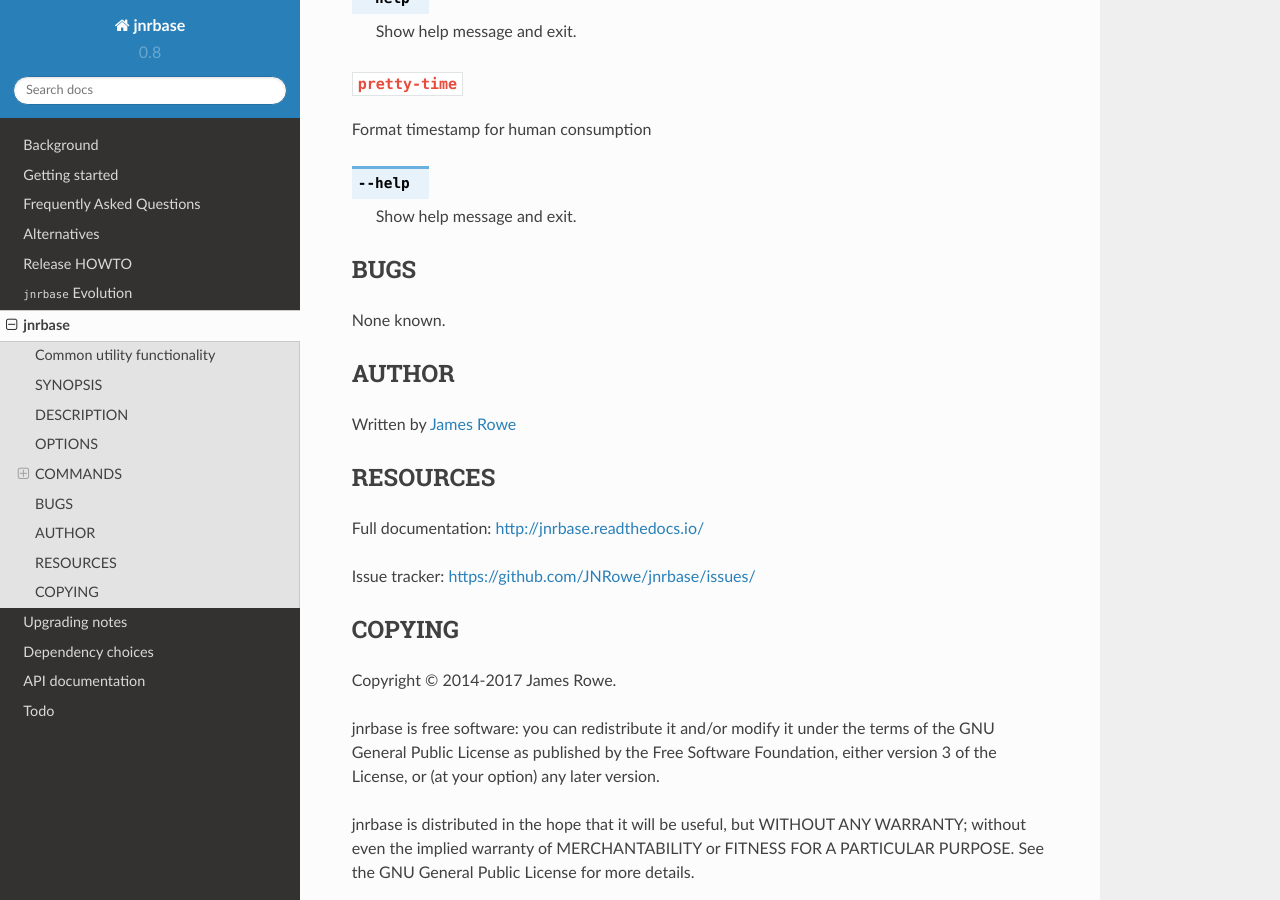
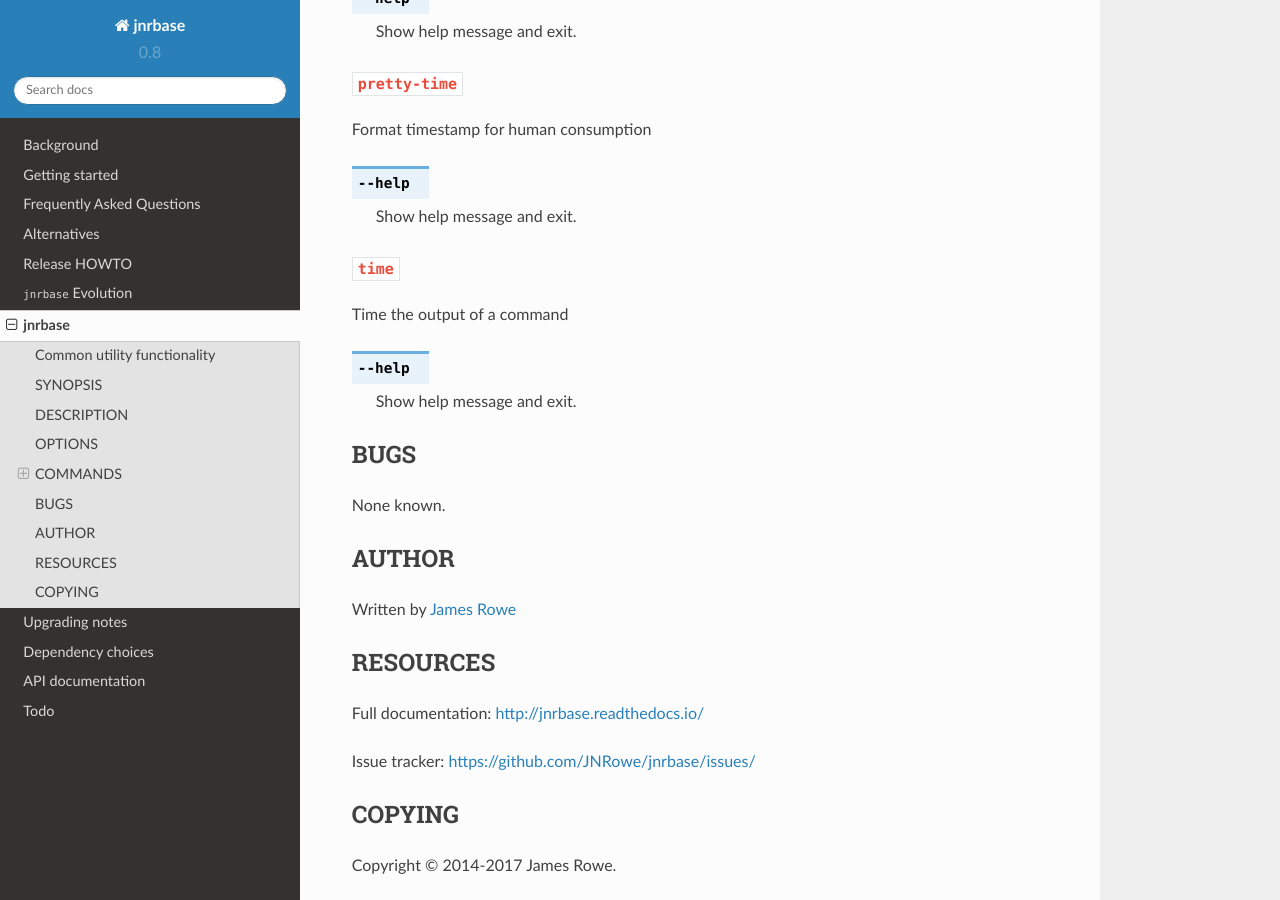
Before and after one commit to JNRowe/jnrbase, a Sphinx documentation site: the page built from doc/jnrbase.1.rst, in a window 1280 px wide and 900 px high, scrolled down 3104 px. Built offline with Sphinx 7.4.7 and the Read the Docs theme 2.0.0, drawn with Linux system fonts in a browser that asks for light colours.

Commit message:
Add Timing functionality to cmdline script

```diff
--- a/doc/jnrbase.1.rst
+++ b/doc/jnrbase.1.rst
@@ -186,6 +186,17 @@
 
     Show help message and exit.
 
+``time``
+~~~~~~~~
+
+.. program:: jnrbase time
+
+Time the output of a command
+
+.. option:: --help
+
+    Show help message and exit.
+
 BUGS
 ----
 
```
Also changed, not shown: 1 other file.
